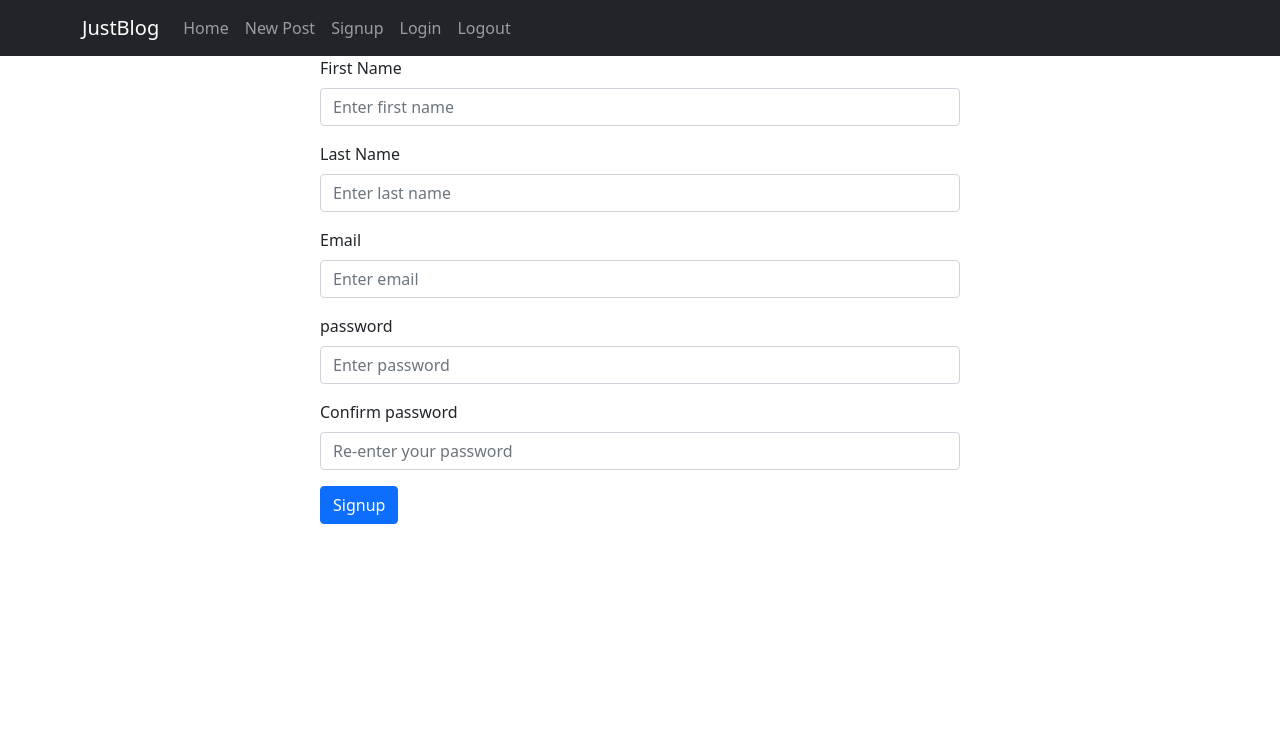
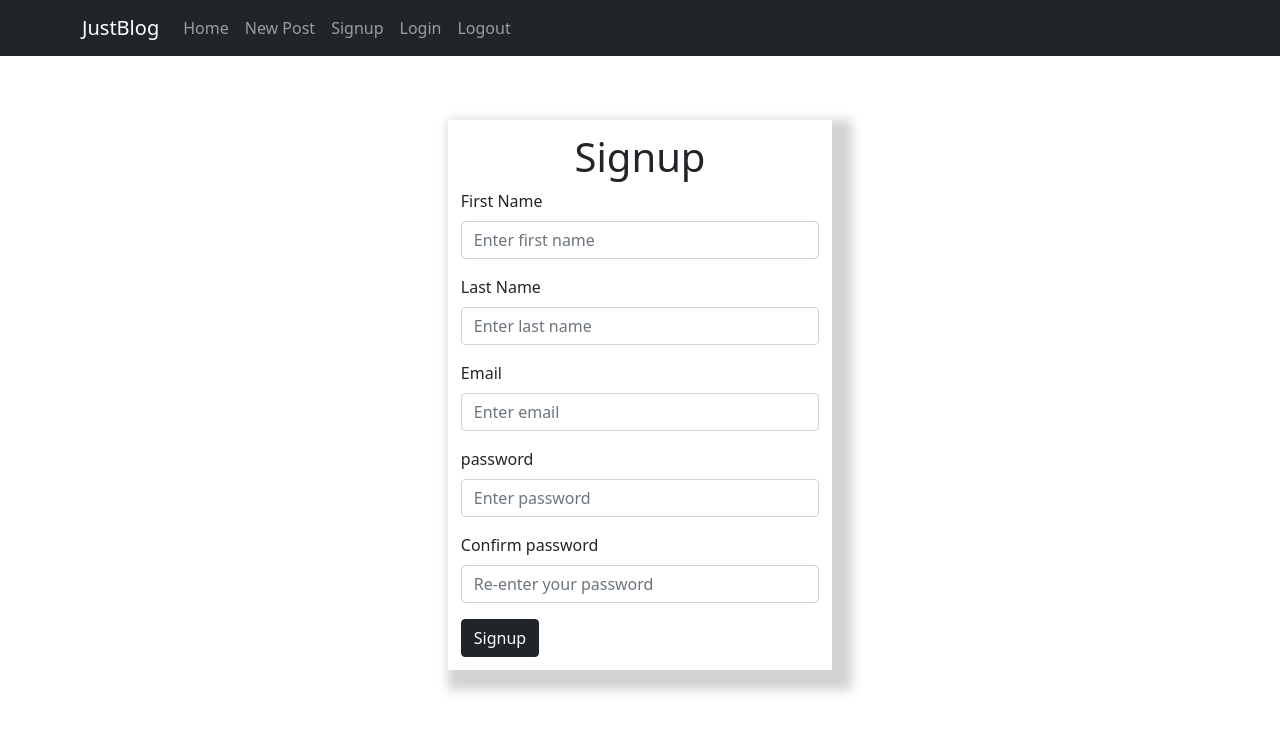
Before and after one commit to HusseinOkasha/JustBlogClient, a React (Create React App) app: page /signup in a window 1280 px wide. Shown: the top 732 px of the page. Built offline with nearby package versions, Linux system fonts and the light colour scheme.

Commit message:
Improving css styles

```diff
--- a/src/App.css
+++ b/src/App.css
@@ -1,11 +1,16 @@
 .card {
-  margin-left: 25%;
-  margin-right: 25%;
+  margin-left: 35%;
+  margin-right: 35%;
   margin-top: 1%;
   margin-bottom: 1%;
   text-align: center;
-  padding: 5px;
+  padding: 0.2%;
 }
-.float-right {
-  float: right;
+.formStyle {
+  margin-left: 35%;
+  margin-right: 35%;
+  margin-top: 5%;
+  margin-bottom: 5%;
+  box-shadow: 10px 10px 10px 10px lightgrey;
+  padding: 1%;
 }
--- a/src/components/loginForm/LoginForm.js
+++ b/src/components/loginForm/LoginForm.js
@@ -18,7 +18,10 @@ function LoginForm(props) {
   };
 
   return (
-    <div className="signupStyle">
+    <div className="formStyle">
+      <center>
+        <h2>Login</h2>
+      </center>
       {props.feedback}
       <Form onSubmit={onSubmitHandler}>
         <Form.Group className="mb-3" controlId="email">
@@ -34,7 +37,9 @@ function LoginForm(props) {
             ref={passwordRef}
           />
         </Form.Group>
-        <Button type="submit">Login</Button>
+        <Button variant="dark" type="submit">
+          Login
+        </Button>
       </Form>
     </div>
   );
--- a/src/components/newPost/NewPostForm.js
+++ b/src/components/newPost/NewPostForm.js
@@ -13,21 +13,26 @@ const NewPost = (props) => {
   };
 
   return (
-    <div className="signupStyle">
+    <div className="formStyle">
+      <center>
+        <h2>New Post</h2>
+      </center>
       {props.feedback.success}
       {props.feedback.failure}
       <Form onSubmit={onSubmitHandler}>
         <Form.Group className="mb-3" controlId="new-post">
-          <Form.Label>Body</Form.Label>
           <Form.Control
             type="text"
             as="textarea"
             placeholder="Just write!"
             ref={bodyRef}
+            size="lg"
           />
         </Form.Group>
 
-        <Button type="submit">Post</Button>
+        <Button variant="dark" type="submit">
+          Post
+        </Button>
       </Form>
     </div>
   );
--- a/src/components/signupForm/SignupForm.css
+++ /dev/null
@@ -1,4 +0,0 @@
-.signupStyle {
-  margin-left: 25%;
-  margin-right: 25%;
-}
--- a/src/components/signupForm/SignupForm.js
+++ b/src/components/signupForm/SignupForm.js
@@ -1,6 +1,5 @@
 import React, { useRef } from "react";
 import { Button, Form } from "react-bootstrap";
-import "./SignupForm.css";
 
 function SignupForm(props) {
   // Refs :
@@ -50,9 +49,13 @@ function SignupForm(props) {
   // ------------------------------------------------------------------------------------------
 
   return (
-    <div className="signupStyle">
+    <div className="formStyle">
+      <center>
+        <h1>Signup</h1>
+      </center>
       {props.feedback.successedMessage}
       {props.feedback.failedMessage}
+
       <Form onSubmit={onSubmitHandler}>
         <Form.Group className="mb-3" controlId="firstName">
           <Form.Label>First Name</Form.Label>
@@ -108,7 +111,9 @@ function SignupForm(props) {
           />
           {props.feedback.confirmPassword}
         </Form.Group>
-        <Button type="submit">Signup</Button>
+        <Button variant="dark" type="submit">
+          Signup
+        </Button>
       </Form>
     </div>
   );
```
